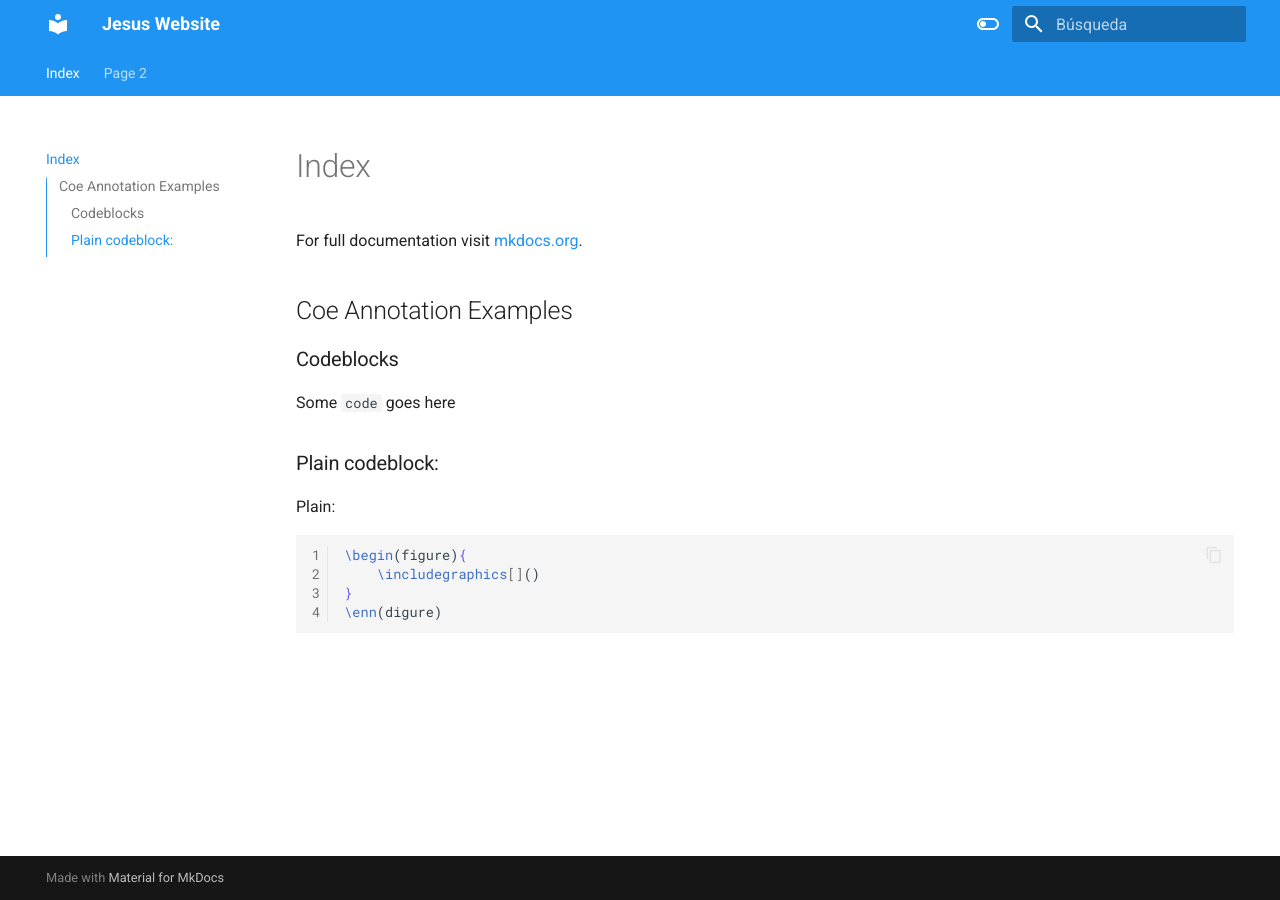
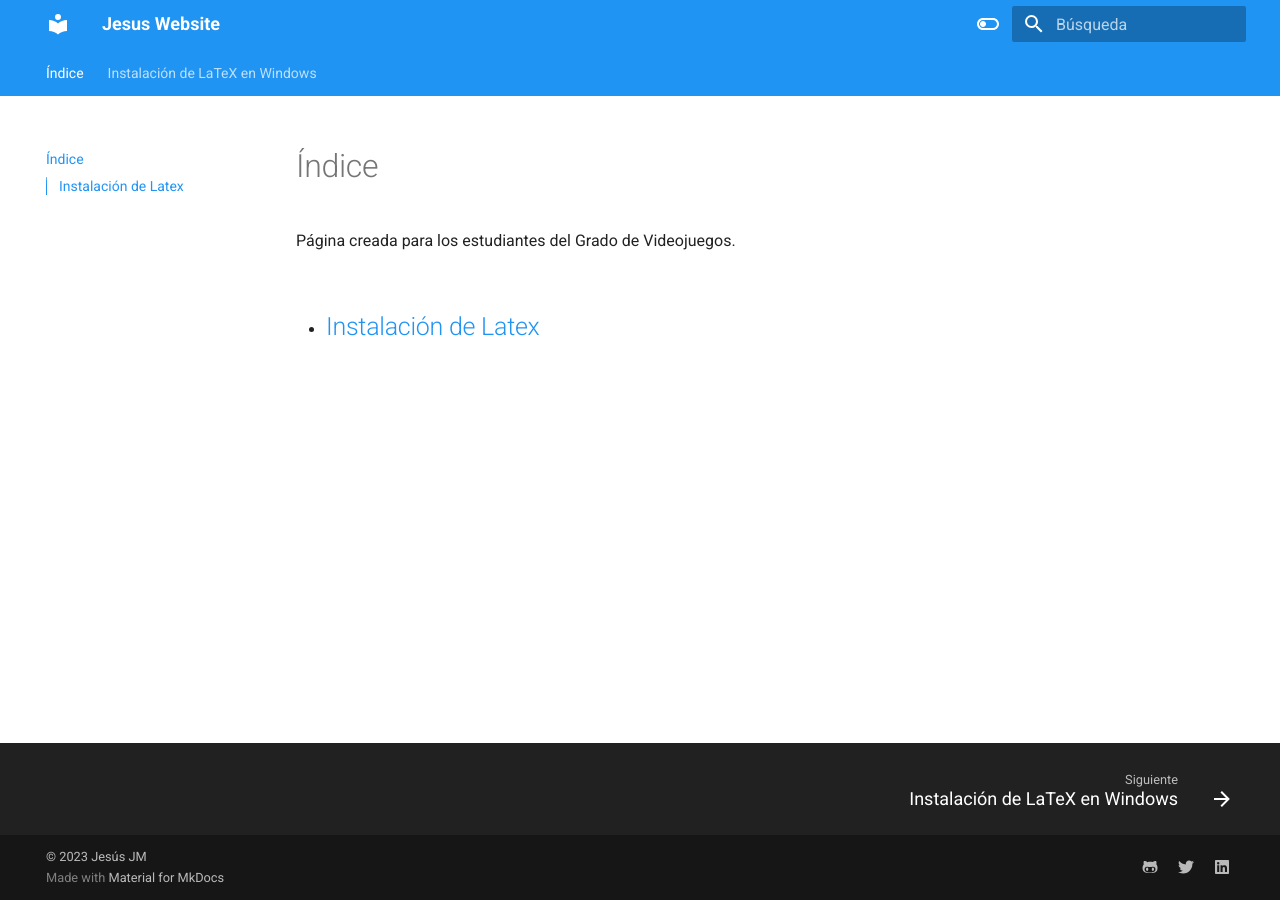
Before and after one commit to JesusJMUJI/jesusjm-website, an MkDocs documentation site: the page built from docs/index.md, in a window 1280 px wide. Built offline with MkDocs 1.6.1 and Material for MkDocs 9.7.7, drawn with Linux system fonts in a browser that asks for light colours; some of the changed lines change nothing that is shown.

Commit message:
Construir pagina de instaldor de latex

````diff
--- a/docs/index.md
+++ b/docs/index.md
@@ -1,20 +1,5 @@
-# Index
+# Índice
 
-For full documentation visit [mkdocs.org](https://www.mkdocs.org).
+Página creada para los estudiantes del Grado de Videojuegos.
 
-## Coe Annotation Examples
-
-### Codeblocks
-
-Some `code` goes here
-
-### Plain codeblock:
-
-Plain:
-
-``` tex linenums="1"
-\begin(figure){
-    \includegraphics[]()
-}
-\enn(digure)
-```
+* ## [Instalación de Latex](latex_install.md)
--- /dev/null
+++ b/docs/latex_install.md
@@ -0,0 +1,199 @@
+# Instalación de LaTeX en Windows
+
+## Índice
+!!! Nota "Nota"
+    Puedes navegar cómodamente por el tutorial usando los botones de la barra de navegación de la izquierda.
+
+* [Pretexto](#pretexto)
+* [Requisitos](#requisitos)
+    * [Obligatorio](#obligatorio)
+    * [Opcional](#opcional)
+* [Instalación con MikTex](#instalación-con-miktex)
+    * [VSCode](#vscode)
+    * [Instalación de MikTex](#instalación-de-miktex)
+    * [Instalación de Perl](#instalación-de-perl)
+    * [Post-instalación de MikTex y Strawberry Perl](#post-instalación-de-miktex-y-strawberry-perl)
+* [Instalación con TinyTex](#instalación-con-tinytex)
+    * [VSCode](#vscode-1)
+    * [TinyTex](#tinytex)
+    * [Post-instalación de TinyTex](#post-instalación-de-tinytex)
+* [Latex-Workshop](#latex-workshop)
+    * [Synctex](#synctex)
+    * [Cambiar compilador](#cambiar-compilador)
+    * [Los captions o índices no se actualizan](#los-captions-o-índices-no-se-actualizan)
+    * [Configuración de Latex-Workshop](#configuración-de-latex-workshop)
+* [Texworks](#texworks)
+
+
+## Pretexto
+
+He creado este tutorial debido a los recientes cambios en [Overleaf](https://www.overleaf.com/blog/changes-to-free-compile-timeouts-and-servers) de los cambios en tiempo de compilación.
+Según Overleaf, no debería afectar a los usuarios debido a tiempos de compilación más rápidos; sin embargo, el tutorial asume que desconfías de Overleaf.
+
+Así que, este tutorial te enseñará a instalar un compilador de LaTeX en tu ordenador, con dos opciones dependiendo de lo que prefieras. Medianteel uso de [VSCode](https://code.visualstudio.com/) y [MikTex](https://miktex.org/download) o Tex Live, distribuido con [TinyTex](https://github.com/rstudio/tinytex-releases).
+También se da la opción de usar [TexWorks](#texworks), el cual viene incluido en MikTex y TexLive y es más sencillo de usar que VSCode.
+
+También
+??? warning "Aviso"
+    Este tutorial asume que el lector dispone de conocimientos básicos sobre instalación y entendimiento sobre como usar VSCode e instaladores complejos. No obstante, se intentará explicar de la forma más sencilla posible. Además, se requiere de entender el inglés, ya que la mayoría de los programas están en inglés.
+
+### Requisitos
+#### Obligatorio
+* [VSCode](https://code.visualstudio.com/)
+
+* [MikTex](https://miktex.org/download)
+* [Strawberry Perl](https://strawberryperl.com/)
+
+??? note "Por qué MikTex con Strawberry Perl"
+    Recomiendo encarecidamente usar MikTex con Strawberry Perl, ya que, aunque requiera más pasos; el nstalador de TinyTex está roto en mi ordenador y no he podido arreglarlo. Para no dar información errónea, he decidido explicar como instalar MikTex con Strawberry Perl, ya que es el método que he usado para instalar LaTeX en mi ordenador.
+    Auqnue si prefiere TexLive o funciona en tu ordenador, sigue el tutorial de [TinyTex](#instalación-con-tinytex)
+
+* [LaTeX Workshop](https://marketplace.visualstudio.com/items?itemName=James-Yu.latex-workshop)
+
+#### Opcional
+* [Github Desktop](https://desktop.github.com/)
+* [TinyTex](https://github.com/rstudio/tinytex-releases)
+
+## Instalación con MikTex
+#### VSCode
+Descarga e instala VSCode desde aqui: <https://code.visualstudio.com/>.
+Este es el paso más sencillo, y ya que no es el objetivo de este tutorial, no se explicará más.
+
+Ya que estamos con el paso de VSCode, para instalar la extensión:
+
+1. Abre VSCode
+2. Pulsa `Ctrl+Shift+X` o ve a la pestaña de extensiones, señalada con la flecha roja "1".
+3. Busca "LaTeX Workshop", señalado con la flecha roja "2".
+4. Pulsa en la extensión "LaTeX Workshop", señalado con la flecha roja "3".
+5. Pulsa en "Install", señalado con la flecha roja "4".
+![Extensión](Pictures/vscode_latex_workshop.png)
+
+Una vez que tengas todo instalado en VSCode, no necesitas hacer nada más por ahora.
+
+### Instalación de MikTex
+Para instalar MikTex, dirigete a su página web: <https://miktex.org/download>. Es más, MikTex ofrece un tutorial de instalación el cual hare referencia en esta página, aunque puedes consultarlo en cualquier momento aquí: <https://miktex.org/howto/install-miktex>.
+
+El instalador es prácticamente idéntico a otros instaladores de Windows, así que no deberías tener problemas en instalarlo.
+Paso a paso:
+
+1. "Install MikTex only for me" y presiona "Next".
+2. No toques el directorio de instalación.
+3. Recomiendo setear "Install missing packages on-the-fly" por "Always", para que se instalen los paquetes automáticamente.
+4. En "Review" presiona "Start" para comenzar la instalación.
+
+Una vez finalizada la instalación, tendrás un nuevo programa llamado "MikTex Console", el cual es un gestor de paquetes de MikTex. Ábrelo.
+Desde aquí puedes instalar, actualizar y desinstalar paquetes de MikTex de forma sencilla.
+
+Para instalar TODOS los paquetes disponibles con MikTex tienes que hacer lo siguiente:
+
+1. Ve a la pestaña "Packages".
+2. Ordena los paquetes por "Installed on" para que los paquetes que no tengas instalados aparezcan arriba.
+3. Cuando tengas ordenados los paquetes, selecciona el primero, y haz scroll hasta que veas el primer paquete con una fecha. MANTEN `"Shift"` y haz click en ese paquete.
+4. **IMPORTANTE**: BUSCA EL PAQUETE "autosp", este paquete no esste en ningún repositorio y NO podrás instalar todo de forma automática. Deselecciona el paquete con `"Ctrl+Click"`.
+5. Una vez deseleccionado, presiona el botón de un "+" para instalar todos los paquetes.
+6. Mientras se instalan los paquetes, aparece una ventana "Package Installation" con descripnión: "The required file <paquete>" desmarca la casilla "Always show this dialog before installing packages" y presiona "Install"; para automatizar la instalación al completo.
+7. Cuando el botón "Cancel" cambie a "Close", significa que todo el proceso ha finalizado. Cierra MikTex Console para proceder a instalar Perl.
+
+### Instalación de Perl
+
+??? note "Explicación"
+    La extensión de Latex Workshop requiere de Perl para poder compilar los documentos de LaTeX. Por lo que, si no instalas Perl, no podrás compilar los documentos.
+
+Dirigete a: <https://strawberryperl.com/> y descarga la "System installer version". E instala Straberry Perl, no necesitar configurar nada del instalador, asique continua hasta instalar el programa (recuerda aceptar los requisitos de administrador).
+
+Una vez instalado, !ya esta! Puedes usar Latex-Workshop.
+
+#### Post-instalación de MikTex y Strawberry Perl
+Dirigete a [Latex-Workshop](#latex-workshop) para continuar con la instalación de Latex-Workshop.
+
+## Instalación con TinyTex
+
+#### VSCode
+Descarga e instala VSCode desde aqui: <https://code.visualstudio.com/>.
+Este es el paso más sencillo, y ya que no es el objetivo de este tutorial, no se explicará más.
+
+Ya que estamos con el paso de VSCode, para instalar la extensión:
+
+1. Abre VSCode
+2. Pulsa `Ctrl+Shift+X` o ve a la pestaña de extensiones, señalada con la flecha roja "1".
+3. Busca "LaTeX Workshop", señalado con la flecha roja "2".
+4. Pulsa en la extensión "LaTeX Workshop", señalado con la flecha roja "3".
+5. Pulsa en "Install", señalado con la flecha roja "4".
+![Extensión](Pictures/vscode_latex_workshop.png)
+
+Una vez que tengas todo instalado en VSCode, no necesitas hacer nada más por ahora.
+
+#### TinyTex
+Este es el proceso más delicado, ya que se requiere de pasos específicos para que funcione correctamente.
+
+Ve al siguiente enlace: <https://github.com/rstudio/tinytex-releases>
+Y baja abajo hasta encontrar el apartado de "Releases":
+![TinyTex](Pictures/tinytex.png)
+
+Descarga el instalador de TinyTex, señalado en amarillo.
+
+??? note "Explicación técnica"
+    Descargamos específicamente el TinyTex-2 debido a que contiene la mayória de paquetes de CTAN, es decir, equipara los paquetes instalados a los que tiene disponible Overleaf.
+
+Una vez descargado, ejecuta el instalador de TinyTex, el cual abrirá una consola de comandos. Este proceso descomprimirá los paquetes en una nueva carpeta para ser usado como un instalador normal. Este proceso puede llevar un tiempo dependiendo de como de buenos sean tu CPU y disco.
+
+Cuando se cierre automáticamente la consola, puedes dirigirte a la nueva carpeta llamada "TinyTex" y ejecutar install-tl-windows.bat. No necesitas configurar nada, simplemente pulsa "Instalar" y espera hasta que se instale.
+
+##### Si el instalador no funciona
+En mi ordenador, por alguna razón, no funciona el instalador de TexLive, devolviendo un error "Broken Pipe". He estado mucho tiempo intentando arreglar este error y no he podido. Así que, si no quieres tener un gestor de paquetes roto, recomiendo instalar MikTex como he comentado aqui: [Requisitos](#requisitos), "Por qué TinyTex".
+
+Así que, lo mejor que puedes hacer es:
+
+1. Abrir la consola de comandos con la ruta de la carpeta de TinyTex y escribir este comando *(puedes copiarlo con el botón a la derecha del bloque de código)*:
+
+```bash title="Comandos"
+install-tl-windows.bat --no-gui
+```
+Y debería salir algo así:
+
+![Consola Texlive](Pictures/texlive_consola.png)
+
+Escribe como comando: "I" y pulsa enter. Esto instalará TexLive en tu ordenador. Este proceso puede llevar un tiempo dependiendo de como de buenos sean tu CPU y disco.
+
+#### Post-instalación de TinyTex
+Dirigete a [Latex-Workshop](#latex-workshop) para continuar con la instalación de Latex-Workshop.
+
+## Latex-Workshop
+Una vez que tengas todo instalado, puedes abrir VSCode y crear un nuevo archivo de LaTeX, o puedes usar uno desde Overleaf, mientras tengas un archivo .tex, el compilador detectará automaticamente el archivo "main" y lo compilará.
+
+Este es la interfaz general de Latex-Workshop:
+![alttext](Pictures/latexworkshoop.png)
+
+A la izquierda, cuando carge la extensión verás nuevas pestañas correspondientes al uso de Latex-Workshop. La más importante es "Latex: Commands". Desde aquí puedes compilar, ver logs, limpiar archivos temporales, ver tu archivo compilado, etc.
+
+Vamos a probar a compilar unos apuntes de la asignatura de Consolas.
+
+Para realizarlo, haz click en el botón *"Build Latex Project"* con una flecha verde. **IMPORTANTE**: necsitas que el cursor para escribir este en la pestaña del documento de LaTeX, sino es el caso, los botones NO funcionaran.
+Esto compilará el archivo .tex y generará un archivo .pdf.
+El tiempo de compilado depende de muchos más factores que Overleaf, debido a que depende en como de potente sea tu CPU.
+
+Cuando el archivo se compile, aparecerá un check en la barra inferior de VSCode, indicando una compilación correcta. Paar abrir el .pdf, puedes hacer click en el botón "View LaTeX PDF file". Esto abrirá el archivo .pdf en el propio visor de .pdf de VSCode.
+
+Además, la mayoría de comandos están disponibles con el Intellisense de VSCode, por lo que puedes usarlos sin necesidad de usar los botones. Solo tienes que pulsar `Control + Espacio` y aparecerán los comandos disponibles.
+
+##### Synctex
+De hecho, puedes usar comandos muy útiles; si haces `"Control + Click"` en el documento .pdf, te llevara a la línea de código correspondiente en el archivo .tex. Para hacerlo al contrario, haz click en la línea de código en archivo .tex, y pulsa `"Control + Alt + J"`.
+
+##### Cambiar compilador
+Es posible que estes usando comandos especiales que requieran de compilador específico, como el uso de fuentes personalizadas. Para cambiarlo, donde "Build Latex Project" hay un desplegable con el nombre del compilador. Puedes cambiarlo al que desees. Normalmente, usarás "latexmk" el cual es el equivalente a "pdflatex" de Overleaf. Y "latexmk (xelatex)", el que usa si usas fuentes personalizadas.
+
+##### Los captions o índices no se actualizan
+Simplemente compila varias veces el documento hasta que aparezcan, esto es una limitación del propio Latex que Overleaf arregla de forma automática.
+
+### Configuración de Latex-Workshop
+En el menú superior de VSCode, presiona: "File -> Preferences -> Settings" y en el buscador escribe: "latex-workshop". Aparecerán todas las opciones de configuración de Latex-Workshop.
+
+Si necesitas algún ajuste específico puedes buscarlo en la documentación de Latex-Workshop: <https://github.com/James-Yu/LaTeX-Workshop/wiki>
+
+## TexWorks
+Si no te gusta VSCode o prefieres algo más sencillo. , puedes usar Texworks, el cual es un editor de LaTeX con un visor de PDF integrado. Viene incluido tanto MikTex como TexLive, así que no necesitas instalar nada más.
+
+![TexWorks](Pictures/texworks.png)
+
+TexWorks es un editor de LaTeX mucho más sencillo que VSCode, pero soporta la mayoría de funciones de LaTex-Workshop. No explicaré en profuncidad, tiene una interfaz muy sencilla y cualquier problema se puede soluccionar con el manual incluido el cual puedes encontrar en:
+<http://people.whitman.edu/~balofba/m497s16/TeXWorks.pdf>
--- a/docs/page2.md
+++ /dev/null
@@ -1,5 +0,0 @@
-# Page 2
-
-## Heading 2
-
-Example text1
--- a/mkdocs.yml
+++ b/mkdocs.yml
@@ -4,6 +4,7 @@
   features:
     - navigation.tabs
     - navigation.sections
+    - navigation.path
     - toc.integrate
     - navigation.top
     - search.suggest
@@ -11,6 +12,7 @@
     - content.tabs.link
     - content.code.annotation
     - content.code.copy
+    - navigation.footer
   language: es
   palette:
     - scheme: default
@@ -27,6 +29,9 @@
       accent: indigo
 
 markdown_extensions:
+  - attr_list
+  - md_in_html
+  - pymdownx.superfences
   - pymdownx.highlight:
       anchor_linenums: true
   - pymdownx.inlinehilite
@@ -42,3 +47,16 @@
   - pymdownx.emoji:
       emoji_index: !!python/name:materialx.emoji.twemoji
       emoji_generator: !!python/name:materialx.emoji.to_svg
+
+
+extra:
+  social:
+    - icon: fontawesome/brands/github-alt
+      link: https://github.com/james-willett
+    - icon: fontawesome/brands/twitter
+      link: https://twitter.com/TheJamesWillett
+    - icon: fontawesome/brands/linkedin
+      link: https://www.linkedin.com/in/willettjames/
+
+copyright: |
+  &copy; 2023 <a href="https://github.com/JesusJMUJI"  target="_blank" rel="noopener">Jesús JM</a>
````
Also changed, not shown: docs/Pictures/latexworkshoop.png (added), docs/Pictures/texlive_consola.png (added), docs/Pictures/texworks.png (added), docs/Pictures/tinytex.png (added), docs/Pictures/vscode_latex_workshop.png (added).
